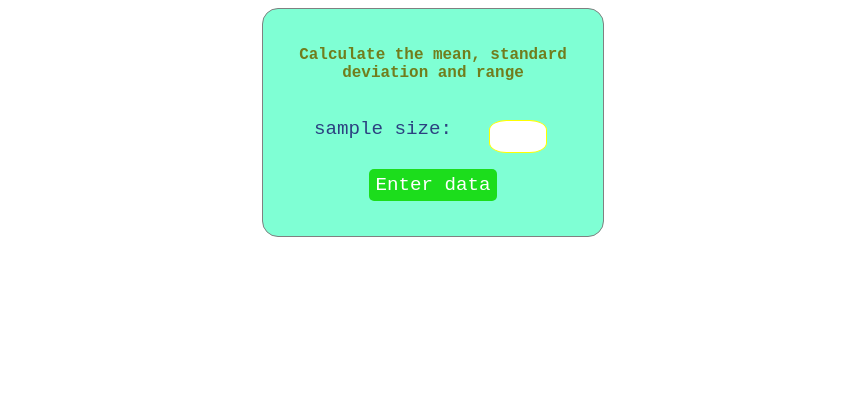
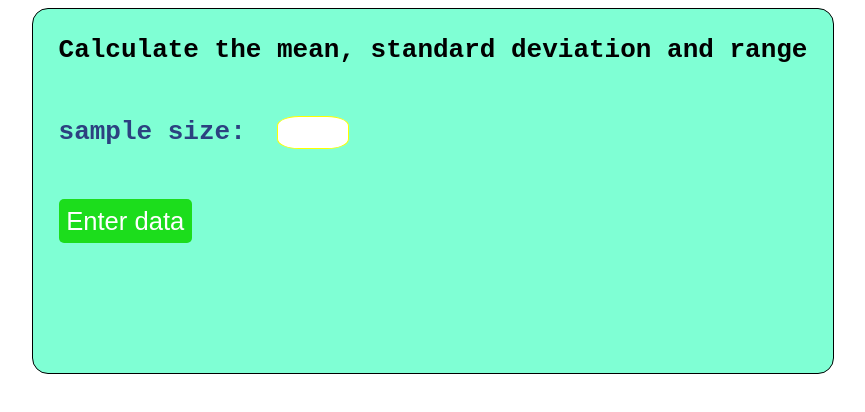
Before and after one commit to vusiSiya/Learn-Statistics-Website, a plain HTML site: page Calculators/Mean/mean.html in a window 1280 px wide. Shown: the whole page, without its empty margins (207-1072 px from the left). Drawn offline with Linux system fonts and the light colour scheme.

Commit message:
improving styling

```diff
--- a/Calculators/Mean/mean.css
+++ b/Calculators/Mean/mean.css
@@ -1,44 +1,37 @@
 
 body{
-	font: 1.5vw monospace;
-	font-weight: 100;
 }
 .calculator{
 	display: flex;
 	flex-direction: column;
-	padding: 10px;
-	width: 25vw;
-	align-items: center;
+	padding: 1em;
+	width: fit-content;
 	background-color: aquamarine;
-	border: 1px solid grey;
+	border: 1px solid black;
 	border-radius: 1rem;
-	margin:auto;
+	margin: auto;
+	flex-wrap: wrap;
+	font: bold 2em monospace;
+	gap: 1em;
 }
 p{
 	display: block;
-	margin: 0.5em 1rem;
-	/* margin-left: 0px; */
 	text-align: left;
 	color: #2c4180;
-	font-weight: 100;
-	width: auto;
-	height: fit-content;
 }
 .section--sample-Size {
 	display: flex;
-	flex-wrap: wrap;
-	margin-left: 0px;
+	align-items: center;
+	gap: 1em;
 }
 .btn-Enter-samples{
 	width: fit-content;
-	height: 4vh;
 	color: white;
 	background-color: #1cdd1c;
-	margin: 5px auto;
-	font-weight: bolder;
-	font: 1.2rem Monospace;
 	border: none;
 	border-radius: 5px;
+	padding: .3em;
+	font-size: .8em;
 }
 
 .btn-Enter-samples:hover{
@@ -77,12 +70,16 @@ section.sought-value {
 
 }
 .sought-value{
-	/* display: grid; */
-	/* grid-column-start: auto; */
-	/* grid-template-columns: 1fr 1fr; */
+	display: grid;
+	grid-column-start: auto;
+	grid-template-columns: 1fr 1fr;
 	/* grid-template-rows: 1fr 1fr; */
-	display: block;
 	flex-wrap: wrap;
 	flex-direction: row;
 	margin-left: 0px;
 }
+
+
+h4 {
+	margin: auto;
+}
--- a/Calculators/Mean/mean.html
+++ b/Calculators/Mean/mean.html
@@ -7,13 +7,11 @@
 </head>
 <body>
     <div class="calculator">
-        <h5
-            style="text-align: center;
-        	color: #717d1c;">
+        <h4 >
             Calculate the mean, standard deviation and range
-        </h5>
+        </h4>
         <section class="section--sample-Size">
-            <p>sample size:<p/>
+            <p>sample size:</p>
             <input required type="number" name="sample-size"class="sample-Size" />
         </section>
         <button class="btn-Enter-samples">Enter data</button>
```
